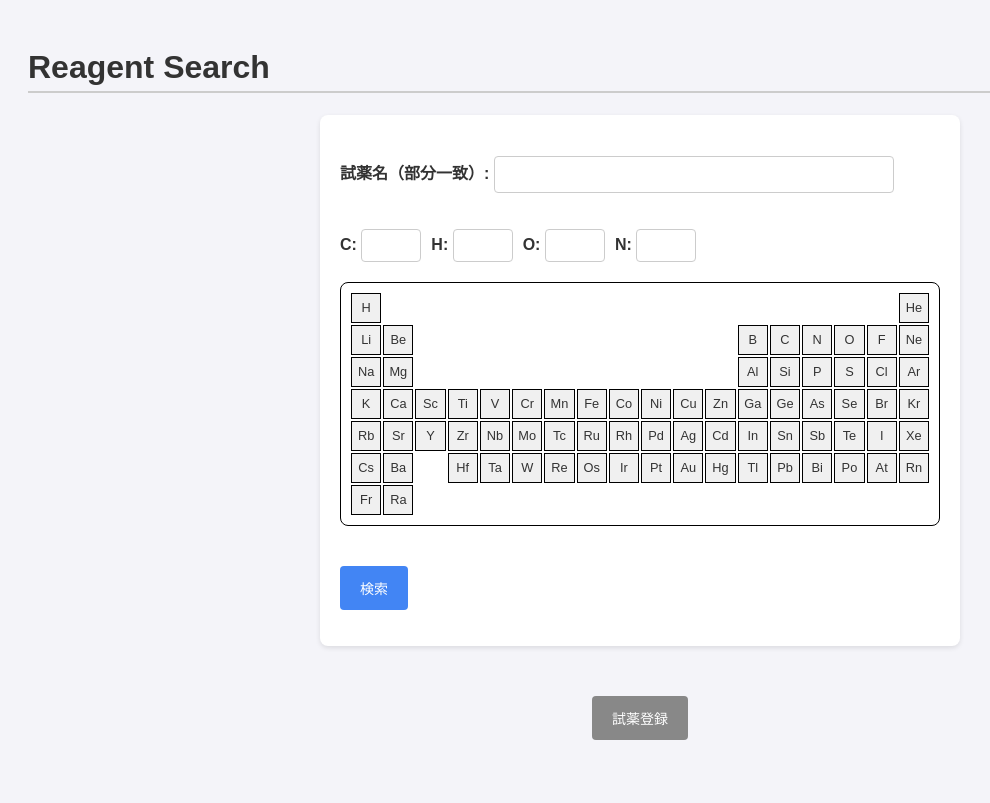
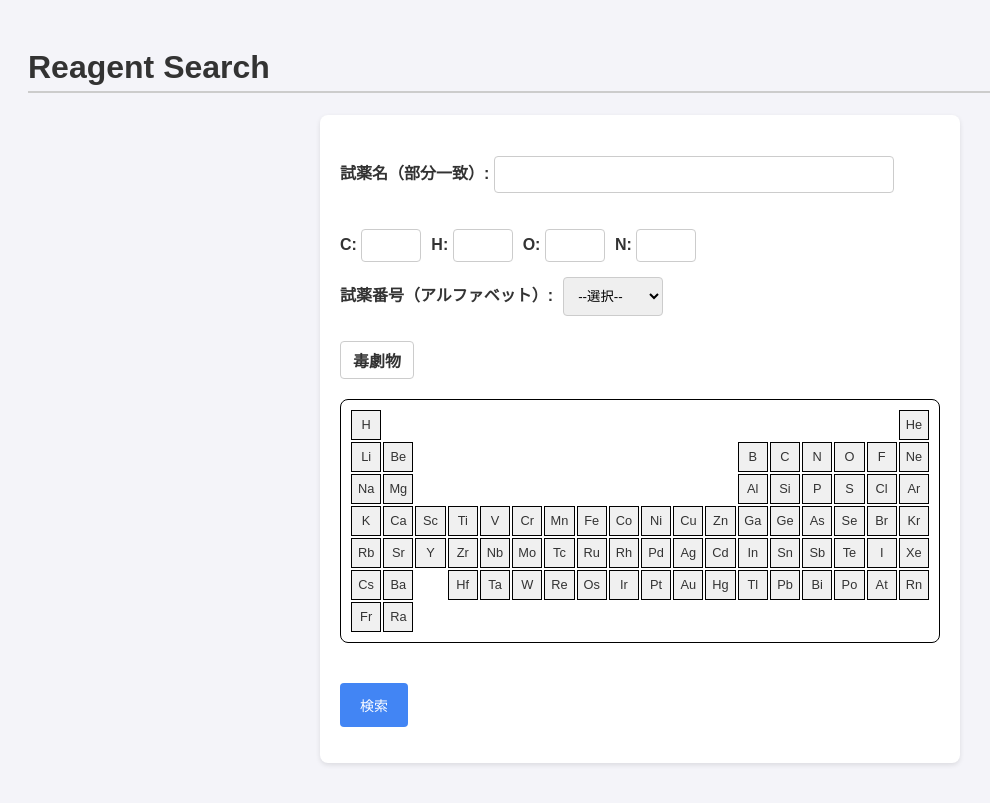
Before and after one commit to Teruteru21623/reagent-search, a Flask app: page /main in a window 1280 px wide. Shown: the top 803 px of the page, without its empty margins (0-990 px from the left). Before the commit the page ends 740 px from the top, so only its background shows below. Run offline with Flask 3, Linux system fonts and the light colour scheme; the visitor is signed in with stand-in values (Sample User, id 1).

Commit message:
add alphabet, danger_toggle

```diff
--- a/app/routes/main.py
+++ b/app/routes/main.py
@@ -16,6 +16,8 @@ def main():
         h = request.form.get("H", "") #Hの値、もしくは空文字
         o = request.form.get("O", "") #Oの値、もしくは空文字
         n = request.form.get("N", "") #Nの値、もしくは空文字
+        reagent_letter = request.form.get("reagent_letter", "")
+        danger_toggle = request.form.get("danger_toggle", "")
         others = request.form.get("others", "") #othersの値、もしくは空文字
 
         # Reagentモデルを使ったクエリの準備。条件に合うものがqueryに追加される。
@@ -23,7 +25,6 @@ def main():
 
         # nameを部分一致検索
         if name:
-
             query = query.filter(Reagent.name.ilike(f"%{name}%"))
 
         # C,H,O,Nが入力されてたらその元素と数の完全一致を検索
@@ -31,6 +32,13 @@ def main():
             if count:
                 pattern = f"{element}{count}"
                 query = regexp_filter(query, Reagent.formula, pattern)
+
+        # 試薬番号のアルファベット
+        if reagent_letter:
+            query = query.filter(Reagent.code.startswith(reagent_letter))
+
+        if danger_toggle == "on":
+            query = query.filter(Reagent.location.in_(["毒物庫", "劇物庫"]))
 
         # 周期表からの元素選択
         if others:
--- a/app/static/styles.css
+++ b/app/static/styles.css
@@ -115,12 +115,47 @@ body {
     display: flex;
     gap: 10px;
     margin-top: 10px;
+    margin-bottom: 10px;
   }
 
   .formula-inputs input[type="number"] {
     width: 60px;
     padding: 8px;
   }
+
+  .form-row {
+    display: flex;
+    align-items: center;
+    gap: 10px;
+    margin-bottom: 10px;
+  }
+
+  .form-row label {
+    margin: 0;
+  }
+
+  .reagent-select {
+    width: 100px;  /* 必要なら60〜100pxくらいで調整 */
+  }
+
+  .toggle-label {
+    display: inline-block;
+    padding: 6px 12px;
+    border: 1px solid #ccc;
+    border-radius: 4px;
+    cursor: pointer;
+  }
+
+  input[type="checkbox"]#danger_toggle {
+    display: none;
+  }
+
+  input[type="checkbox"]#danger_toggle:checked + .toggle-label {
+    background-color: #ff6b6b;
+    color: white;
+    border-color: #ff6b6b;
+  }
+
 
   input[type="submit"],
   button {
--- a/app/templates/main.html
+++ b/app/templates/main.html
@@ -20,6 +20,42 @@
       <label>O: <input type="number" name="O" size="3"></label>
       <label>N: <input type="number" name="N" size="3"></label>
     </div>
+    <div class="form-row">
+      <label>試薬番号（アルファベット）:</label>
+        <select name="reagent_letter" class="reagent-select">
+          <option value="">--選択--</option>
+          <option value="A">A</option>
+          <option value="B">B</option>
+          <option value="C">C</option>
+          <option value="D">D</option>
+          <option value="E">E</option>
+          <option value="F">F</option>
+          <option value="G">G</option>
+          <option value="H">H</option>
+          <option value="I">I</option>
+          <option value="J">J</option>
+          <option value="K">K</option>
+          <option value="L">L</option>
+          <option value="M">M</option>
+          <option value="N">N</option>
+          <option value="O">O</option>
+          <option value="P">P</option>
+          <option value="Q">Q</option>
+          <option value="R">R</option>
+          <option value="S">S</option>
+          <option value="T">T</option>
+          <option value="U">U</option>
+          <option value="V">V</option>
+          <option value="W">W</option>
+          <option value="X">X</option>
+          <option value="Y">Y</option>
+          <option value="Z">Z</option>
+        </select>
+    </div>
+    <input type="checkbox" id="danger_toggle" name="danger_toggle" value="on">
+    <label for="danger_toggle" class="toggle-label">毒劇物</label>
+
+
     <p>
       <input type="hidden" name="others" id="others">
     </p>
```
